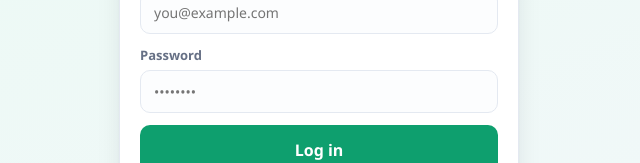
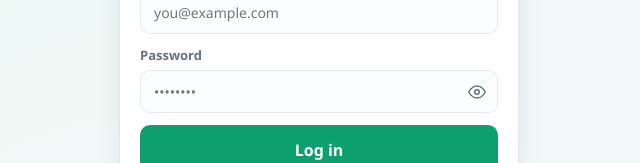
Before and after one commit to tsaenterprisesindia-dot/Book-Toto-Local, a React (Vite) app in the folder client/: page /login in a window 1280 px wide. Shown: the part 281-444 px from the top of the page, without its empty margins (321-961 px from the left). Built offline with nearby package versions, Linux system fonts and the light colour scheme.

Commit message:
Add show/hide password toggle on auth forms

```diff
--- /dev/null
+++ b/client/src/components/PasswordInput.jsx
@@ -0,0 +1,30 @@
+import { useState } from 'react';
+
+export default function PasswordInput({ value, onChange, placeholder, required }) {
+  const [show, setShow] = useState(false);
+  return (
+    <div className="pw-wrap">
+      <input
+        className="input"
+        type={show ? 'text' : 'password'}
+        value={value}
+        onChange={onChange}
+        placeholder={placeholder}
+        required={required}
+      />
+      <button type="button" className="pw-toggle" onClick={() => setShow((s) => !s)} title={show ? 'Hide password' : 'Show password'} aria-label={show ? 'Hide password' : 'Show password'}>
+        {show ? (
+          <svg width="18" height="18" viewBox="0 0 24 24" fill="none" stroke="currentColor" strokeWidth="2" strokeLinecap="round" strokeLinejoin="round">
+            <path d="M17.94 17.94A10.07 10.07 0 0 1 12 20c-7 0-11-8-11-8a18.45 18.45 0 0 1 5.06-5.94M9.9 4.24A9.12 9.12 0 0 1 12 4c7 0 11 8 11 8a18.5 18.5 0 0 1-2.16 3.19m-6.72-1.07a3 3 0 1 1-4.24-4.24" />
+            <line x1="1" y1="1" x2="23" y2="23" />
+          </svg>
+        ) : (
+          <svg width="18" height="18" viewBox="0 0 24 24" fill="none" stroke="currentColor" strokeWidth="2" strokeLinecap="round" strokeLinejoin="round">
+            <path d="M1 12s4-8 11-8 11 8 11 8-4 8-11 8-11-8-11-8z" />
+            <circle cx="12" cy="12" r="3" />
+          </svg>
+        )}
+      </button>
+    </div>
+  );
+}
--- a/client/src/index.css
+++ b/client/src/index.css
@@ -162,6 +162,25 @@ input, select { font-family: inherit; }
 }
 .input:focus { outline: none; border-color: var(--brand); }
 .input[readonly] { background: #f2f4f8; }
+
+.pw-wrap { position: relative; }
+.pw-wrap .input { padding-right: 42px; }
+.pw-toggle {
+  position: absolute;
+  right: 6px;
+  top: 50%;
+  transform: translateY(-50%);
+  background: transparent;
+  border: none;
+  color: var(--muted);
+  cursor: pointer;
+  display: flex;
+  align-items: center;
+  justify-content: center;
+  padding: 6px;
+  border-radius: 8px;
+}
+.pw-toggle:hover { color: var(--brand); background: var(--brand-light); }
 
 /* ---------- Buttons ---------- */
 .btn {
--- a/client/src/pages/ForgotPassword.jsx
+++ b/client/src/pages/ForgotPassword.jsx
@@ -1,6 +1,7 @@
 import { useState } from 'react';
 import { Link, useNavigate } from 'react-router-dom';
 import client from '../api/client.js';
+import PasswordInput from '../components/PasswordInput.jsx';
 import logo from '../assets/book-toto-logo.png';
 
 export default function ForgotPassword() {
@@ -105,23 +106,11 @@ export default function ForgotPassword() {
               </div>
               <div className="field">
                 <label>New password</label>
-                <input
-                  className="input"
-                  type="password"
-                  value={newPassword}
-                  onChange={(e) => setNewPassword(e.target.value)}
-                  placeholder="At least 6 characters"
-                />
+                <PasswordInput value={newPassword} onChange={(e) => setNewPassword(e.target.value)} placeholder="At least 6 characters" />
               </div>
               <div className="field">
                 <label>Confirm new password</label>
-                <input
-                  className="input"
-                  type="password"
-                  value={confirm}
-                  onChange={(e) => setConfirm(e.target.value)}
-                  placeholder="Repeat new password"
-                />
+                <PasswordInput value={confirm} onChange={(e) => setConfirm(e.target.value)} placeholder="Repeat new password" />
               </div>
               <button className="btn btn-primary btn-block btn-lg" disabled={!code || !newPassword || busy}>
                 {busy ? 'Resetting…' : 'Reset password'}
--- a/client/src/pages/Login.jsx
+++ b/client/src/pages/Login.jsx
@@ -3,6 +3,7 @@ import { Link, useNavigate } from 'react-router-dom';
 import { useAuth } from '../context/AuthContext.jsx';
 import { useFace } from '../context/FaceProvider.jsx';
 import FaceCapture from '../components/FaceCapture.jsx';
+import PasswordInput from '../components/PasswordInput.jsx';
 import logo from '../assets/book-toto-logo.png';
 
 export default function Login() {
@@ -91,7 +92,7 @@ export default function Login() {
               </div>
               <div className="field">
                 <label>Password</label>
-                <input className="input" type="password" value={password} onChange={(e) => setPassword(e.target.value)} placeholder="••••••••" />
+                <PasswordInput value={password} onChange={(e) => setPassword(e.target.value)} placeholder="••••••••" />
               </div>
               <button className="btn btn-primary btn-block btn-lg" disabled={busy}>
                 {busy ? 'Logging in…' : 'Log in'}
--- a/client/src/pages/Register.jsx
+++ b/client/src/pages/Register.jsx
@@ -3,6 +3,7 @@ import { Link, useNavigate } from 'react-router-dom';
 import { useAuth } from '../context/AuthContext.jsx';
 import { useFace } from '../context/FaceProvider.jsx';
 import FaceCapture from '../components/FaceCapture.jsx';
+import PasswordInput from '../components/PasswordInput.jsx';
 import client from '../api/client.js';
 import logo from '../assets/book-toto-logo.png';
 
@@ -97,7 +98,7 @@ export default function Register() {
           </div>
           <div className="field">
             <label>Password</label>
-            <input className="input" type="password" value={form.password} onChange={set('password')} placeholder="min 6 characters" required />
+            <PasswordInput value={form.password} onChange={set('password')} placeholder="min 6 characters" required />
           </div>
 
           {role === 'driver' && (
```
